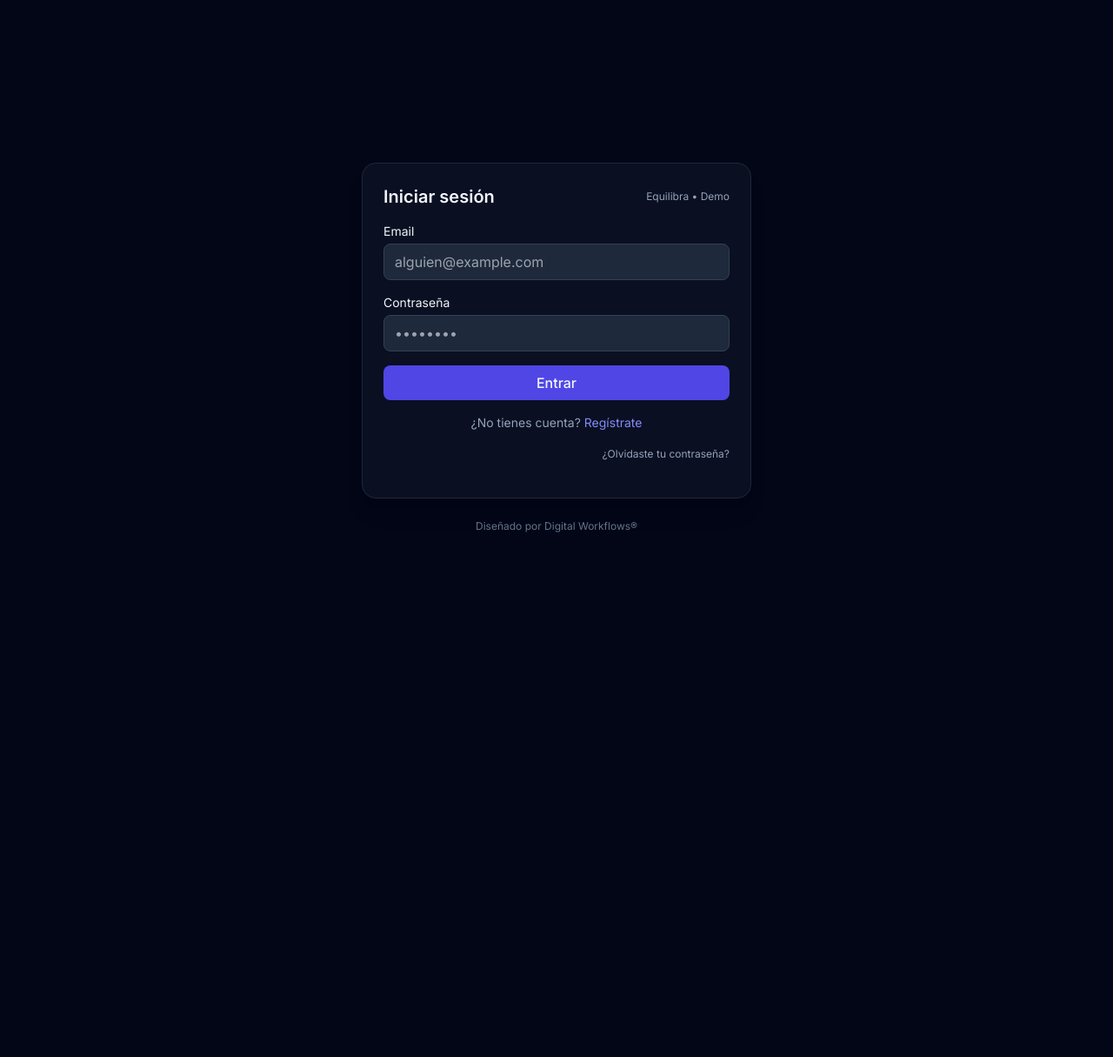
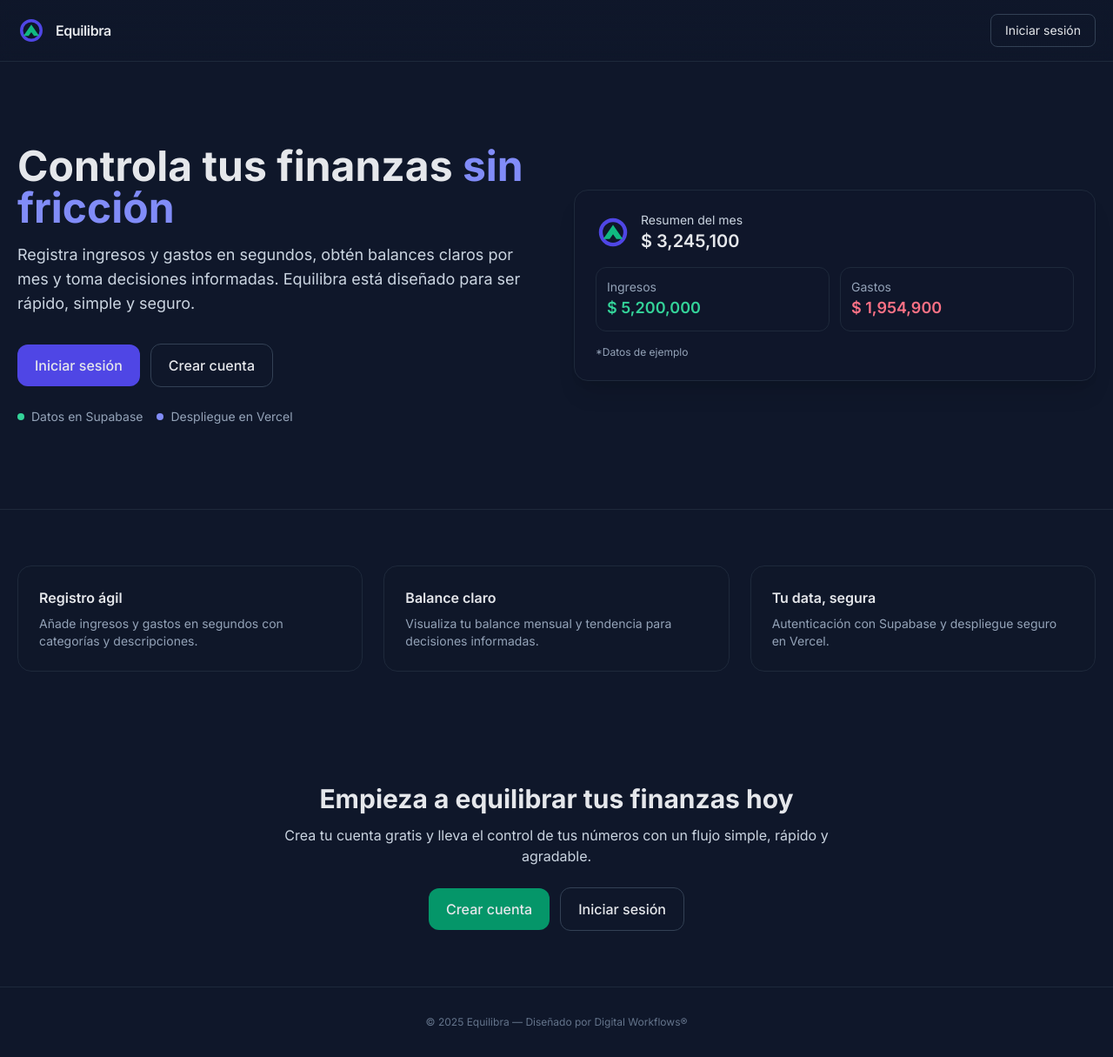
Before and after one commit to juan3s/Equilibra, a plain HTML site: page index.html in a window 1280 px wide. Shown: the whole page at 87% size. Before the commit the page ends 800 px from the top, so only its background shows below. Drawn offline with nearby package versions, Linux system fonts and the light colour scheme.

Commit message:
Se agrega landing page y se sjusta página de login

```diff
--- a/index.html
+++ b/index.html
@@ -1,115 +1,155 @@
-<!-- ============================ index.html ============================ -->
 <!doctype html>
 <html lang="es">
 
 <head>
     <meta charset="utf-8" />
     <meta name="viewport" content="width=device-width, initial-scale=1" />
-    <title>Equilibra — Acceso</title>
+    <title>Equilibra — Finanzas personales, sin fricción</title>
+    <meta name="description"
+        content="Equilibra es una aplicación de finanzas personales para registrar ingresos y gastos, visualizar tu balance y tomar mejores decisiones con tus datos." />
+    <link rel="icon" href="/assets/favicon.ico" />
     <script src="https://cdn.tailwindcss.com"></script>
-    <script src="https://cdn.jsdelivr.net/npm/@supabase/supabase-js@2.45.4/dist/umd/supabase.min.js"></script>
     <link rel="preconnect" href="https://fonts.googleapis.com">
     <link rel="preconnect" href="https://fonts.gstatic.com" crossorigin>
-    <link href="https://fonts.googleapis.com/css2?family=Inter:wght@400;500;600&display=swap" rel="stylesheet">
+    <link href="https://fonts.googleapis.com/css2?family=Inter:wght@400;500;600;700&display=swap" rel="stylesheet">
     <style>
+        :root {
+            --bg: #0f172a;
+            --card: #0b1220;
+            --muted: #94a3b8;
+            --text: #e5e7eb;
+            --primary: #4f46e5;
+            --accent: #10b981;
+        }
+
         body {
-            font-family: Inter, system-ui, -apple-system, Segoe UI, Roboto, Ubuntu, Cantarell, Noto Sans, Helvetica, Arial, sans-serif
+            font-family: Inter, system-ui, -apple-system, Segoe UI, Roboto, Ubuntu, Cantarell, Noto Sans, Helvetica, Arial, sans-serif;
+            background: var(--bg);
+            color: var(--text)
+        }
+
+        .glass {
+            background: linear-gradient(180deg, rgba(15, 23, 42, .7), rgba(15, 23, 42, .5));
+            backdrop-filter: blur(6px);
+        }
+
+        .container {
+            max-width: 1100px
         }
     </style>
 </head>
 
-<body class="min-h-screen bg-slate-950 text-slate-100 flex items-center justify-center p-6">
-    <main class="w-full max-w-md">
-        <div class="bg-slate-900/60 border border-slate-800 rounded-2xl shadow-xl p-6">
-            <div class="flex items-center justify-between mb-4">
-                <h1 class="text-xl font-semibold">Iniciar sesión</h1>
-                <span class="text-xs text-slate-400">Equilibra • Demo</span>
+<body class="antialiased">
+    <!-- Header -->
+    <header class="w-full sticky top-0 z-30 glass border-b border-slate-800">
+        <div class="container mx-auto px-5 py-4 flex items-center justify-between">
+            <a href="/index.html" class="flex items-center gap-3 group">
+                <img src="/assets/logo-equilibra.svg" alt="Equilibra" class="w-8 h-8" />
+                <span class="font-semibold tracking-tight group-hover:text-indigo-300">Equilibra</span>
+            </a>
+            <nav class="flex items-center gap-3">
+                <a href="/login.html"
+                    class="px-4 py-2 rounded-lg border border-slate-700 hover:border-slate-600 hover:bg-slate-800 text-sm">Iniciar
+                    sesión</a>
+            </nav>
         </div>
+    </header>
 
-            <div id="auth-panels">
-                <!-- Sign In -->
-                <form id="form-signin" class="space-y-4">
+    <!-- Hero -->
+    <section class="relative overflow-hidden">
+        <div class="container mx-auto px-5 py-16 md:py-24 grid md:grid-cols-2 items-center gap-10">
             <div>
-                        <label class="block text-sm mb-1" for="si-email">Email</label>
-                        <input id="si-email" type="email" required placeholder="alguien@example.com"
-                            class="w-full rounded-lg bg-slate-800 border border-slate-700 px-3 py-2 outline-none focus:ring-2 focus:ring-indigo-500" />
+                <h1 class="text-3xl md:text-5xl font-bold leading-tight">
+                    Controla tus finanzas <span class="text-indigo-400">sin fricción</span>
+                </h1>
+                <p class="mt-4 text-slate-300 md:text-lg">
+                    Registra ingresos y gastos en segundos, obtén balances claros por mes y toma decisiones informadas.
+                    Equilibra está diseñado para ser rápido, simple y seguro.
+                </p>
+                <div class="mt-8 flex flex-wrap items-center gap-3">
+                    <a href="/login.html"
+                        class="inline-flex items-center justify-center px-5 py-3 rounded-xl bg-indigo-600 hover:bg-indigo-500 font-medium">
+                        Iniciar sesión
+                    </a>
+                    <a href="/login.html?signup=1"
+                        class="inline-flex items-center justify-center px-5 py-3 rounded-xl border border-slate-700 hover:bg-slate-800 font-medium">
+                        Crear cuenta
+                    </a>
                 </div>
-                    <div>
-                        <label class="block text-sm mb-1" for="si-password">Contraseña</label>
-                        <input id="si-password" type="password" required placeholder="••••••••"
-                            class="w-full rounded-lg bg-slate-800 border border-slate-700 px-3 py-2 outline-none focus:ring-2 focus:ring-indigo-500" />
-                    </div>
-                    <button type="submit"
-                        class="w-full rounded-lg bg-indigo-600 hover:bg-indigo-500 transition py-2 font-medium">Entrar</button>
-                    <p class="text-sm text-slate-400 text-center">¿No tienes cuenta? <a href="#" id="go-signup"
-                            class="text-indigo-400 hover:underline">Regístrate</a></p>
-                </form>
-
-                <!-- Sign Up -->
-                <form id="form-signup" class="space-y-4 hidden">
-                    <div>
-                        <label class="block text-sm mb-1" for="su-email">Email</label>
-                        <input id="su-email" type="email" required placeholder="persona@dominio.com"
-                            class="w-full rounded-lg bg-slate-800 border border-slate-700 px-3 py-2 outline-none focus:ring-2 focus:ring-indigo-500" />
-                    </div>
-                    <div>
-                        <label class="block text-sm mb-1" for="su-password">Contraseña</label>
-                        <input id="su-password" type="password" required minlength="6" placeholder="Mín. 6 caracteres"
-                            class="w-full rounded-lg bg-slate-800 border border-slate-700 px-3 py-2 outline-none focus:ring-2 focus:ring-indigo-500" />
-                    </div>
-                    <button type="submit"
-                        class="w-full rounded-lg bg-emerald-600 hover:bg-emerald-500 transition py-2 font-medium">Crear
-                        cuenta</button>
-                    <p class="text-sm text-slate-400 text-center">¿Ya tienes cuenta? <a href="#" id="go-signin"
-                            class="text-indigo-400 hover:underline">Inicia sesión</a></p>
-                </form>
-
-                <!-- Reset (enviar email) -->
-                <form id="form-reset" class="space-y-4 hidden">
-                    <div>
-                        <label class="block text-sm mb-1" for="re-email">Email</label>
-                        <input id="re-email" type="email" required placeholder="tu@email.com"
-                            class="w-full rounded-lg bg-slate-800 border border-slate-700 px-3 py-2 outline-none focus:ring-2 focus:ring-indigo-500" />
-                    </div>
-                    <button type="submit"
-                        class="w-full rounded-lg bg-amber-600 hover:bg-amber-500 transition py-2 font-medium">Enviar
-                        enlace de restablecimiento</button>
-                    <p class="text-sm text-slate-400 text-center"><a href="#" id="go-back-login"
-                            class="text-indigo-400 hover:underline">Volver a iniciar sesión</a></p>
-                </form>
-
-                <div class="mt-3 text-right">
-                    <button id="btn-forgot" class="text-xs text-slate-400 hover:text-slate-200">¿Olvidaste tu
-                        contraseña?</button>
+                <div class="mt-6 flex items-center gap-4 text-sm text-slate-400">
+                    <div class="flex items-center gap-2"><span
+                            class="inline-block w-2 h-2 rounded-full bg-emerald-400"></span> Datos en Supabase</div>
+                    <div class="flex items-center gap-2"><span
+                            class="inline-block w-2 h-2 rounded-full bg-indigo-400"></span> Despliegue en Vercel</div>
                 </div>
             </div>
-
-            <!-- App (se muestra con sesión activa) -->
-            <section id="app" class="hidden">
-                <div class="flex items-center justify-between">
+            <div class="relative">
+                <div class="rounded-2xl bg-slate-900/60 border border-slate-800 p-6 shadow-xl">
+                    <div class="flex items-center gap-3">
+                        <img src="/assets/logo-equilibra.svg" alt="Equilibra" class="w-10 h-10" />
                         <div>
-                        <p class="text-sm text-slate-400">Sesión iniciada</p>
-                        <p class="text-lg font-medium" id="user-email">—</p>
+                            <p class="text-slate-300 text-sm">Resumen del mes</p>
+                            <p class="text-xl font-semibold">$ 3,245,100</p>
                         </div>
-                    <button id="btn-signout"
-                        class="rounded-lg bg-slate-800 border border-slate-700 hover:bg-slate-700 px-4 py-2">Salir</button>
                     </div>
-                <div class="mt-6 text-sm text-slate-400">
-                    <p>Desde aquí ya puedes cargar tu app (p. ej., Equilibra) sabiendo que el usuario está autenticado.
-                    </p>
+                    <div class="mt-4 grid grid-cols-2 gap-3 text-sm">
+                        <div class="rounded-xl border border-slate-800 p-3">
+                            <p class="text-slate-400">Ingresos</p>
+                            <p class="text-emerald-400 text-lg font-semibold">$ 5,200,000</p>
+                        </div>
+                        <div class="rounded-xl border border-slate-800 p-3">
+                            <p class="text-slate-400">Gastos</p>
+                            <p class="text-rose-400 text-lg font-semibold">$ 1,954,900</p>
+                        </div>
+                    </div>
+                    <p class="mt-4 text-slate-400 text-xs">*Datos de ejemplo</p>
+                </div>
+            </div>
         </div>
     </section>
 
-            <div id="toast" class="mt-4 text-sm"></div>
+    <!-- Features minimal -->
+    <section class="py-12 md:py-16 border-t border-slate-800">
+        <div class="container mx-auto px-5 grid md:grid-cols-3 gap-6">
+            <div class="rounded-2xl border border-slate-800 p-6 bg-slate-900/40">
+                <h3 class="font-semibold">Registro ágil</h3>
+                <p class="mt-2 text-slate-400 text-sm">Añade ingresos y gastos en segundos con categorías y
+                    descripciones.</p>
             </div>
+            <div class="rounded-2xl border border-slate-800 p-6 bg-slate-900/40">
+                <h3 class="font-semibold">Balance claro</h3>
+                <p class="mt-2 text-slate-400 text-sm">Visualiza tu balance mensual y tendencia para decisiones
+                    informadas.</p>
+            </div>
+            <div class="rounded-2xl border border-slate-800 p-6 bg-slate-900/40">
+                <h3 class="font-semibold">Tu data, segura</h3>
+                <p class="mt-2 text-slate-400 text-sm">Autenticación con Supabase y despliegue seguro en Vercel.</p>
+            </div>
+        </div>
+    </section>
 
-        <p class="mt-6 text-center text-xs text-slate-500">Diseñado por Digital Workflows®</p>
-    </main>
+    <!-- CTA final -->
+    <section class="py-12 md:py-16">
+        <div class="container mx-auto px-5 text-center">
+            <h2 class="text-2xl md:text-3xl font-bold">Empieza a equilibrar tus finanzas hoy</h2>
+            <p class="mt-3 text-slate-300 max-w-2xl mx-auto">Crea tu cuenta gratis y lleva el control de tus números con
+                un flujo simple, rápido y agradable.</p>
+            <div class="mt-6 flex items-center justify-center gap-3">
+                <a href="/login.html?signup=1"
+                    class="px-5 py-3 rounded-xl bg-emerald-600 hover:bg-emerald-500 font-medium">Crear cuenta</a>
+                <a href="/login.html"
+                    class="px-5 py-3 rounded-xl border border-slate-700 hover:bg-slate-800 font-medium">Iniciar
+                    sesión</a>
+            </div>
+        </div>
+    </section>
 
-    <!-- Scripts modulares -->
-    <script src="/js/supabaseClient.js"></script>
-    <script src="/js/auth.js"></script>
-    <script src="/js/app.js"></script>
+    <!-- Footer -->
+    <footer class="border-t border-slate-800">
+        <div class="container mx-auto px-5 py-8 text-center text-xs text-slate-500">
+            © 2025 Equilibra — Diseñado por Digital Workflows®
+        </div>
+    </footer>
 </body>
 
 </html>
```
Also changed, not shown: js/auth.js (+15 -0 lines), login.html (added, +115 -0 lines). Lines whose indentation alone changed are shown as unchanged.
